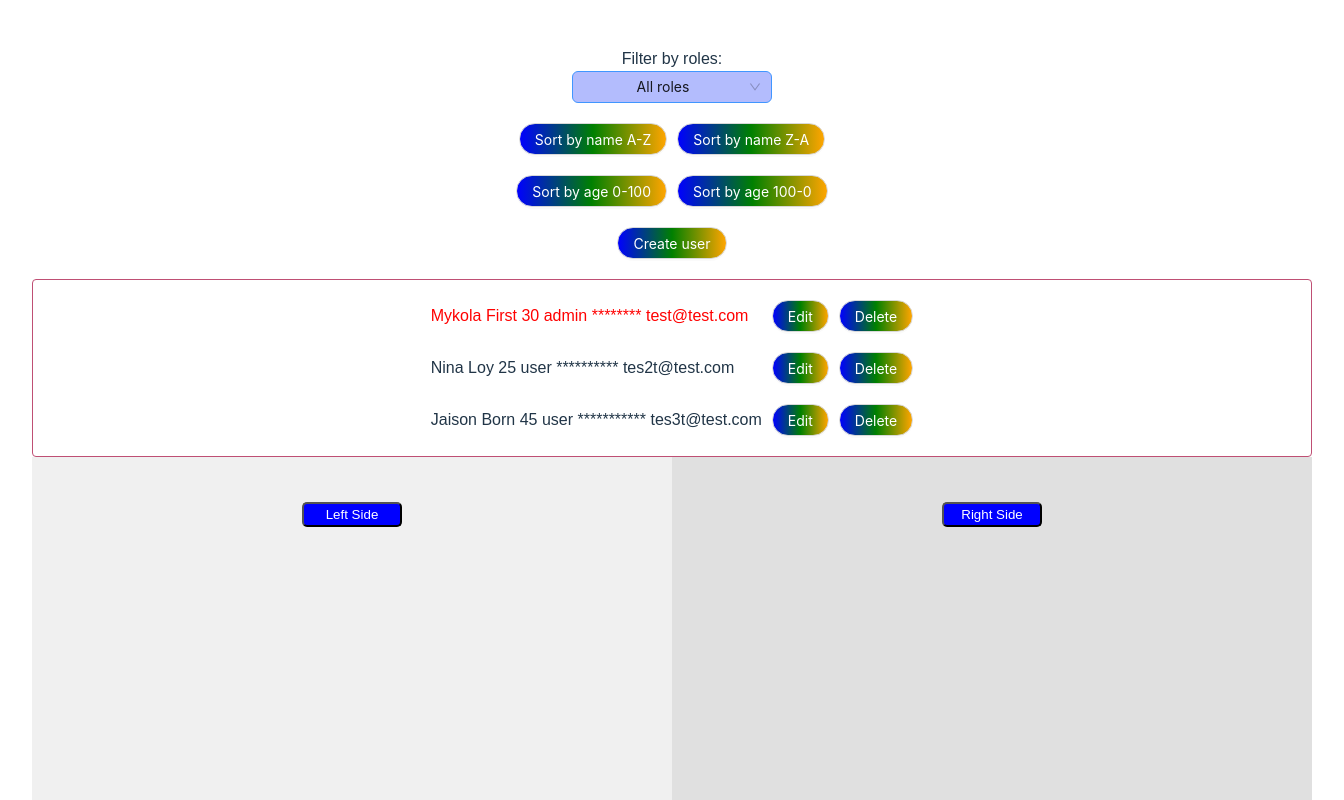
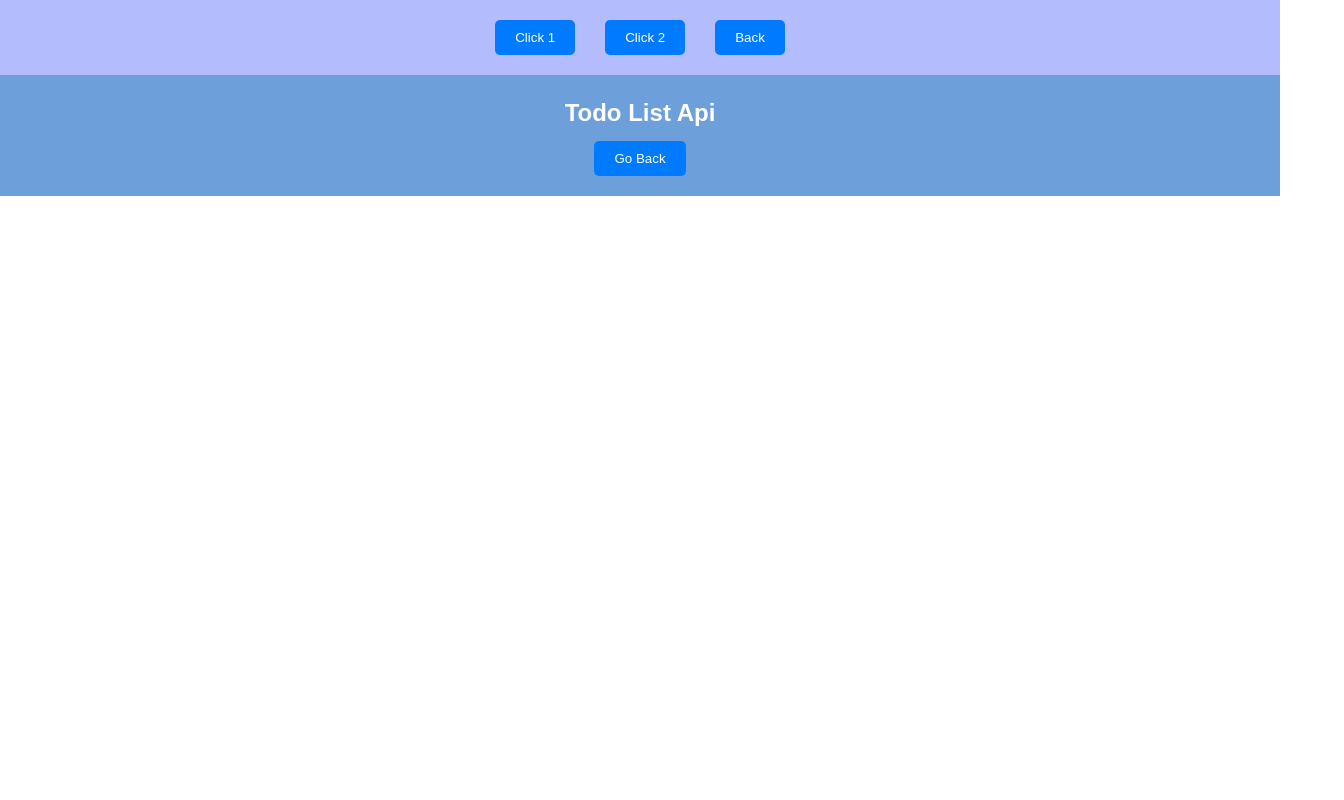
Before and after one commit to Anton0512/project1, a React (Vite) app in the folder project-01/: page /Click2 in a window 1280 px wide. Shown: the top 800 px of the page, 1344 px wide, since content can reach past the window. Built offline with nearby package versions, Linux system fonts and the light colour scheme.

Commit message:
Routing added

```diff
--- a/project-01/src/App.jsx
+++ b/project-01/src/App.jsx
@@ -1,13 +1,14 @@
-import TodoListPage from './pages/todo-list/todo-list.page.jsx';
 import GlobalStyle from './global.style.js';
-import MainLayout from './common/layouts/main.layout.jsx';
+import { routes } from './navigation/route-config.jsx';
+import { createBrowserRouter, RouterProvider } from 'react-router-dom';
 
 function App() {
+  const router = createBrowserRouter(routes);
+
   return (
     <>
       <GlobalStyle />
-      <TodoListPage />
-      <MainLayout />
+      <RouterProvider router={router} />
     </>
   );
 }
--- a/project-01/src/common/layouts/main.layout.component.styles.js
+++ b/project-01/src/common/layouts/main.layout.component.styles.js
@@ -1,26 +1,33 @@
 import Sstyled from 'styled-components';
 
-export const LayoutContainer = Sstyled.div`
+export const SLayoutContainer = Sstyled.div`
   display: flex;
-  height: 100vh;
+  height: 100%;
   min-width: 1280px;
+  flex-direction: column;
+  width: 100%;
+  align-items: center;
+  justify-content: center;
+
 `;
 
-export const LeftSide = Sstyled.div`
+export const SLeftSide = Sstyled.div`
   flex: 1;
-  background-color: #f0f0f0;
+  background-color: #f9f9f9;
+  background-color:
   padding: 20px;
   width: 100%;
 `;
 
-export const RightSide = Sstyled.div`
+export const SRightSide = Sstyled.div`
   flex: 1;
-  background-color: #e0e0e0;
+  background-color: #f4f4f4;
+  background-color: ;
   padding: 20px;
   width: 100%;
 `;
 
-export const Button = Sstyled.button`
+export const SButton = Sstyled.button`
   margin-top: 25px;
   color: white;
   border-radius: 5px;
--- a/project-01/src/common/layouts/main.layout.jsx
+++ b/project-01/src/common/layouts/main.layout.jsx
@@ -1,29 +1,13 @@
-// import { Outlet } from 'react-router';
-import {
-  LayoutContainer,
-  LeftSide,
-  RightSide,
-  Button,
-} from './main.layout.component.styles.js';
+import { Outlet } from 'react-router-dom';
+import { SLayoutContainer } from './main.layout.component.styles.js';
+import Header from '../../pages/header/header.component.jsx';
 
 const MainLayout = () => {
-  const handleLeftButtonClick = () => {
-    console.log('leftclick');
-  };
-
-  const handleRightButtonClick = () => {
-    console.log('rightclick');
-  };
-
   return (
-    <LayoutContainer>
-      <LeftSide>
-        <Button onClick={handleLeftButtonClick}>Left Side</Button>
-      </LeftSide>
-      <RightSide>
-        <Button onClick={handleRightButtonClick}>Right Side</Button>
-      </RightSide>
-    </LayoutContainer>
+    <SLayoutContainer>
+      <Header />
+      <Outlet />
+    </SLayoutContainer>
   );
 };
 
--- a/project-01/src/global.style.js
+++ b/project-01/src/global.style.js
@@ -4,8 +4,9 @@ const GlobalStyle = createGlobalStyle`
   #root {
     max-width: 1280px;
     margin: 0 auto;
-    padding: 2rem;
     text-align: center;
+    width: 100%;
+    background: aliceblue;
   }
 
   body {
@@ -26,7 +27,6 @@ const GlobalStyle = createGlobalStyle`
     border-color: #4096ff;
     border-radius: 5px;
     width: 200px;
-
   }
 `;
 
--- /dev/null
+++ b/project-01/src/navigation/route-config.jsx
@@ -0,0 +1,14 @@
+import TodoListApi from '../pages/todo-list-api/todo-list.page.component.api';
+import TodoListPage from '../pages/todo-list/todo-list.page';
+import { createRoutesFromElements, Route } from 'react-router';
+import MainLayout from '../common/layouts/main.layout';
+
+export const routes = createRoutesFromElements(
+  <Route>
+    <Route path="/" element={<MainLayout />}>
+      <Route path="Click1" element={<TodoListPage />} />
+      <Route path="Click2" element={<TodoListApi />} />
+    </Route>
+    <Route path="*" element={<p>Error page</p>} />
+  </Route>
+);
--- /dev/null
+++ b/project-01/src/pages/header/header-component.styles.js
@@ -0,0 +1,29 @@
+import styled from 'styled-components';
+
+export const SHeaderContainer = styled.header`
+  display: flex;
+  flex-direction: column;
+  align-items: center;
+  justify-content: center;
+  background: #b3bcfd;
+  color: #fff;
+  width: 100%;
+  padding: 20px 0 20px;
+`;
+
+export const SButtonContainer = styled.div`
+  display: flex;
+  justify-content: center;
+  gap: 20px;
+`;
+
+export const SButton = styled.button`
+   margin: 0 5px;
+  padding: 10px 20px;
+  background-color: #007bff;
+  color: #ffffff;
+  border: none;
+  border-radius: 5px;
+  cursor: pointer;
+}
+`;
--- /dev/null
+++ b/project-01/src/pages/header/header.component.jsx
@@ -0,0 +1,29 @@
+import {
+  SHeaderContainer,
+  SButtonContainer,
+  SButton,
+} from './header-component.styles';
+import { Link } from 'react-router-dom';
+import { useNavigate } from 'react-router-dom';
+
+const Header = () => {
+  const navigate = useNavigate();
+
+  const HandleBack = () => navigate(-1);
+
+  return (
+    <SHeaderContainer>
+      <SButtonContainer>
+        <Link to="Click1">
+          <SButton>Click 1</SButton>
+        </Link>
+        <Link to="Click2">
+          <SButton>Click 2</SButton>
+        </Link>
+        <SButton onClick={HandleBack}>Back</SButton>
+      </SButtonContainer>
+    </SHeaderContainer>
+  );
+};
+
+export default Header;
--- /dev/null
+++ b/project-01/src/pages/todo-list-api/todo-list-api.component.styles.js
@@ -0,0 +1,28 @@
+import styled from 'styled-components';
+
+export const STodoListApiContainer = styled.div`
+  background-color: #6da0da;
+  padding: 20px;
+  min-width: 1280px;
+  background-color: #6da0da;
+  width: 100%;
+  display: flex;
+  flex-direction: column;
+  align-items: center;
+  padding: 0 0 20px;
+`;
+
+export const STitle = styled.h2`
+  color: #ffffff;
+  font-size: 24px;
+  margin-bottom: 10px;
+`;
+
+export const SButton = styled.button`
+  background-color: #007bff;
+  color: #ffffff;
+  border: none;
+  padding: 10px 20px;
+  cursor: pointer;
+  border-radius: 5px;
+`;
--- /dev/null
+++ b/project-01/src/pages/todo-list-api/todo-list.page.component.api.jsx
@@ -0,0 +1,21 @@
+import { useNavigate } from 'react-router';
+import {
+  STodoListApiContainer,
+  SButton,
+  STitle,
+} from './todo-list-api.component.styles';
+
+const TodoListApi = () => {
+  const navigate = useNavigate();
+
+  const handleGoBack = () => navigate(-1);
+
+  return (
+    <STodoListApiContainer>
+      <STitle>Todo List Api</STitle>
+      <SButton onClick={handleGoBack}>Go Back</SButton>
+    </STodoListApiContainer>
+  );
+};
+
+export default TodoListApi;
--- a/project-01/src/pages/todo-list/components/user-form/user-form.component.jsx
+++ b/project-01/src/pages/todo-list/components/user-form/user-form.component.jsx
@@ -5,7 +5,7 @@ import {
   SInputWrapperColTwo,
   SButtonWrapper,
   SErrorMessageStyle,
-  SInputColContainer
+  SInputColContainer,
 } from './user-form.component.styles.js';
 import { useAtomValue } from 'jotai';
 import { EmailValidator } from '/src/common/utils/EmailValidator.jsx';
@@ -65,7 +65,6 @@ const UserForm = ({ handleAddUser, userId, modalData, isEdit }) => {
     setEmailError(false);
   };
 
-
   return (
     <SFormContainer>
       <Form form={form} onFinish={handleSubmit}>
```
